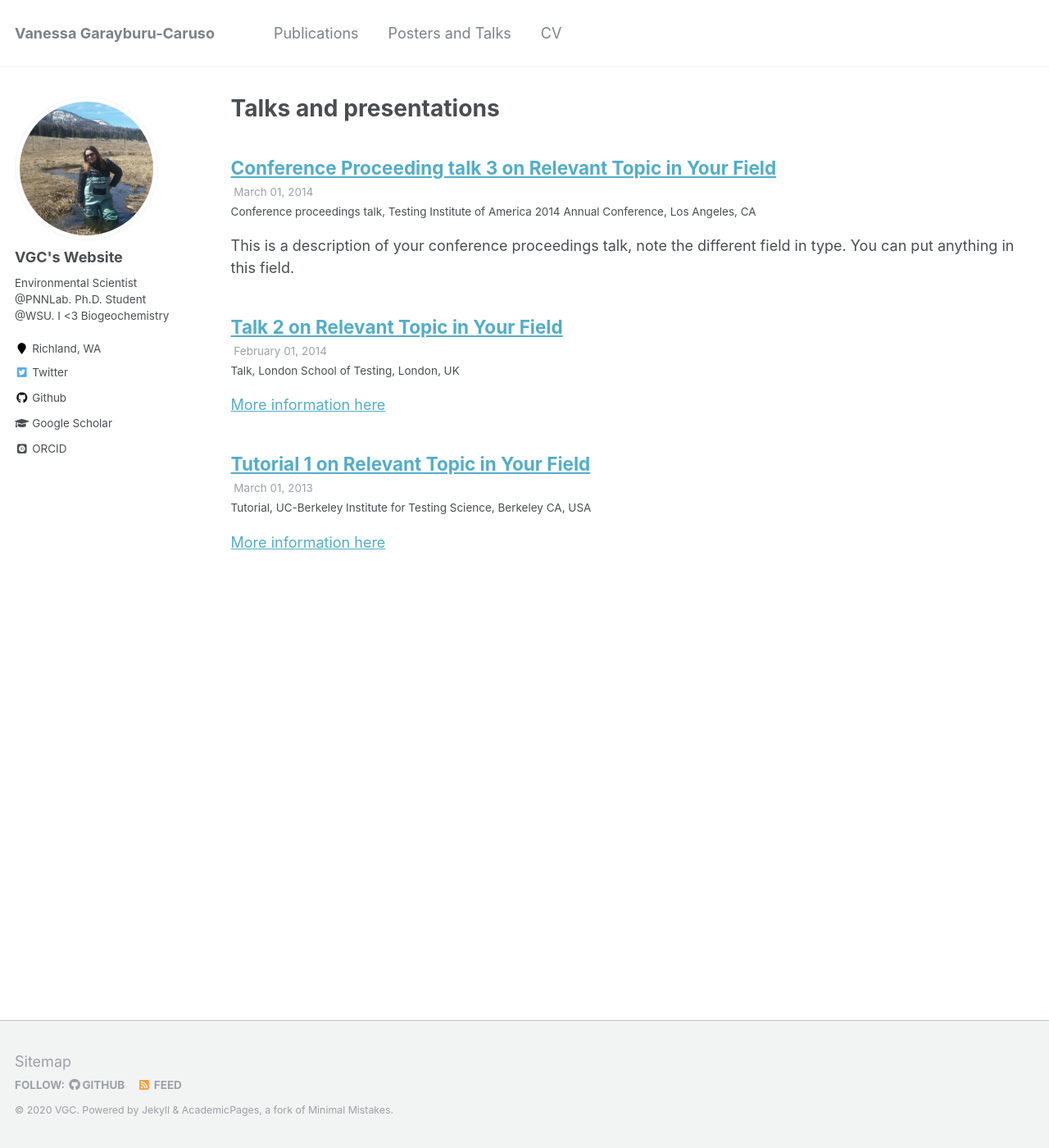
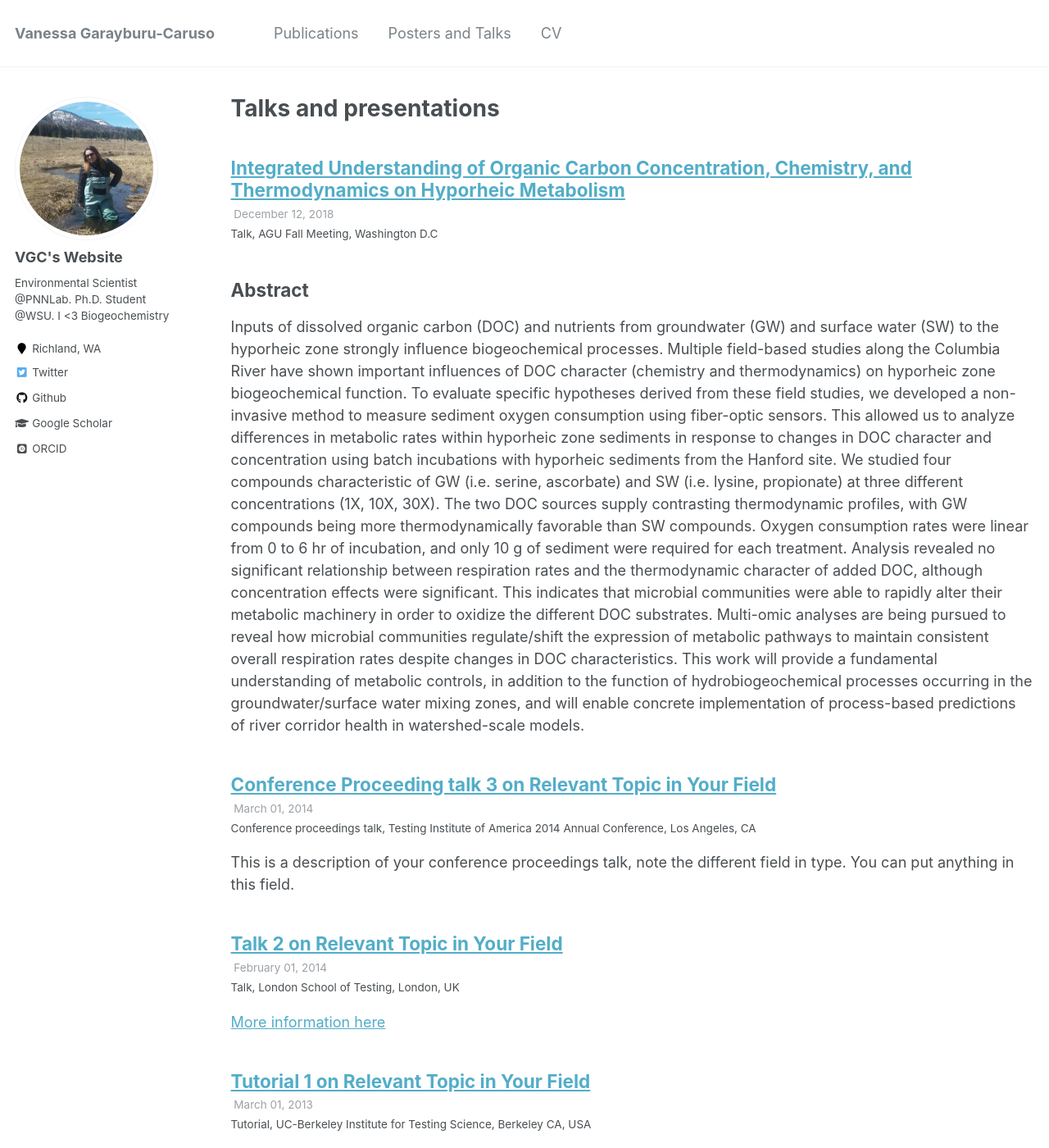
Before and after one commit to vgc40/vgc40.github.io, a Jekyll site: the page built from _pages/talks.html, in a window 1280 px wide and 1400 px high. Shown: the whole window at 82% size. Built offline with Jekyll 4.4.1, drawn with Linux system fonts in a browser that asks for light colours; some web fonts are replaced; a file with an impossible date is left out.

Commit message:
updated the date

```diff
--- a/_talks/2018-AGU.md
+++ b/_talks/2018-12-12.md
@@ -2,9 +2,9 @@
 title: "Integrated Understanding of Organic Carbon Concentration, Chemistry, and Thermodynamics on Hyporheic Metabolism"
 collection: talks
 type: "Talk"
-permalink: /talks/2018-AGU
+permalink: /talks/2018-12-12
 venue: "AGU Fall Meeting"
-date: 2018
+date: 2018-12-12
 location: "Washington D.C"
 ---
 
```
